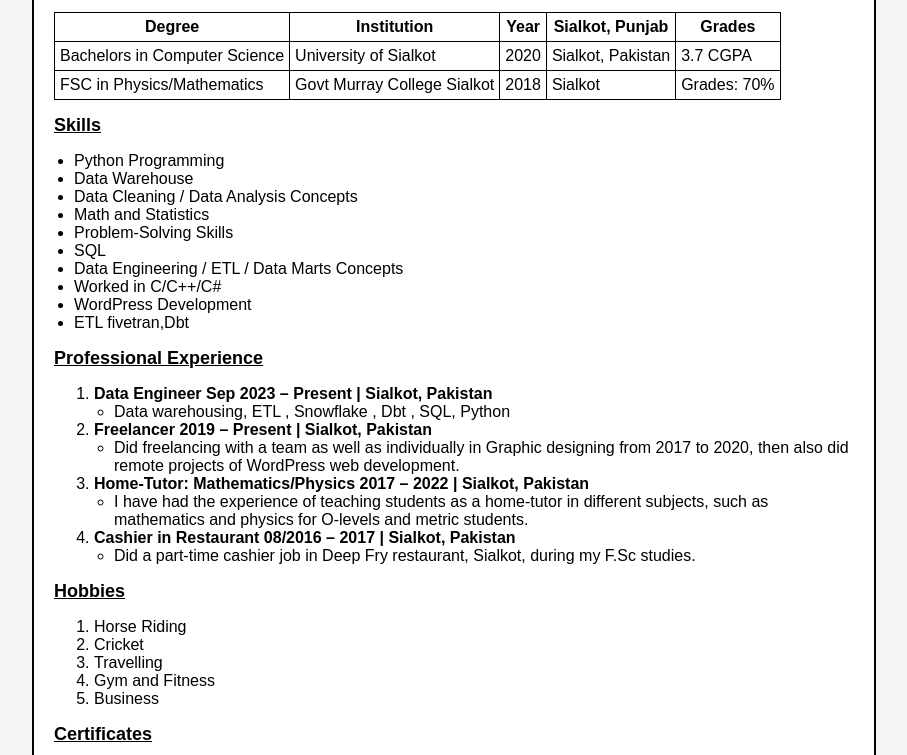
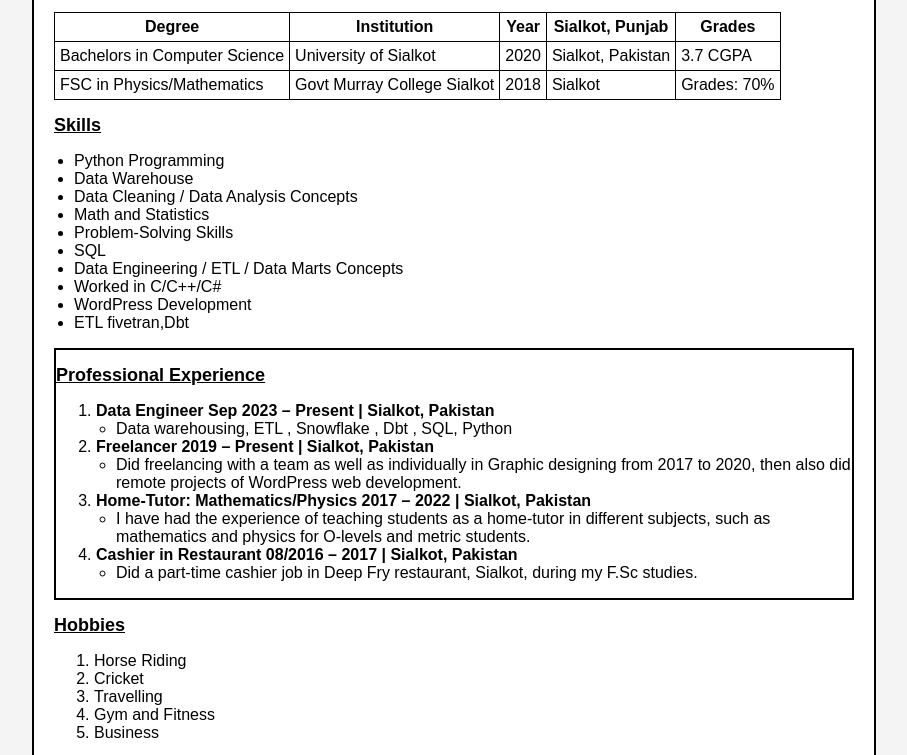
Before and after one commit to Talhahabibi/20101002-126-A2, a plain HTML site: page index.html in a window 1280 px wide. Shown: the part 448-1203 px from the top of the page, without its empty margins (186-1093 px from the left). Drawn offline with Linux system fonts and the light colour scheme.

Commit message:
index.html

```diff
--- a/index.html
+++ b/index.html
@@ -24,8 +24,9 @@
 
     }
 
-.exp{
+.Exp{
 	  border : 2px solid;
+	margin : 2 px
 }
 
 
```
